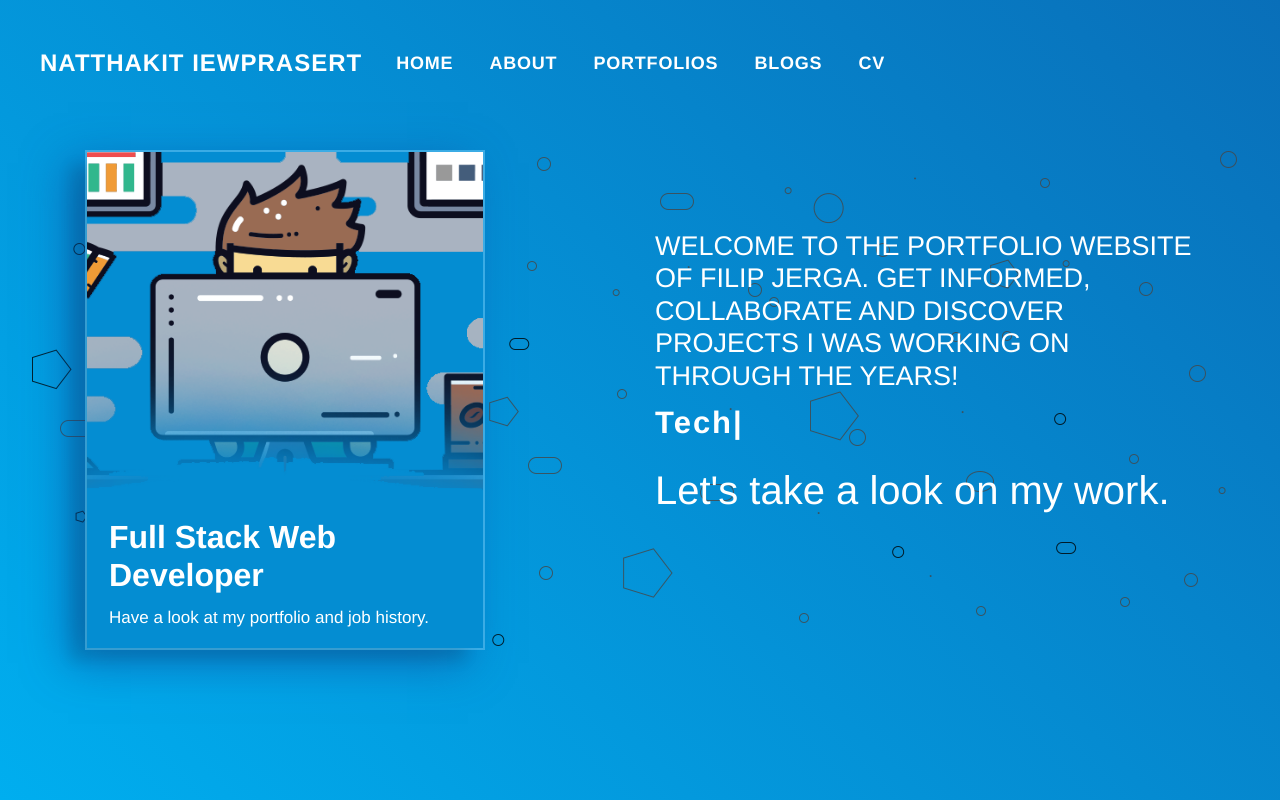
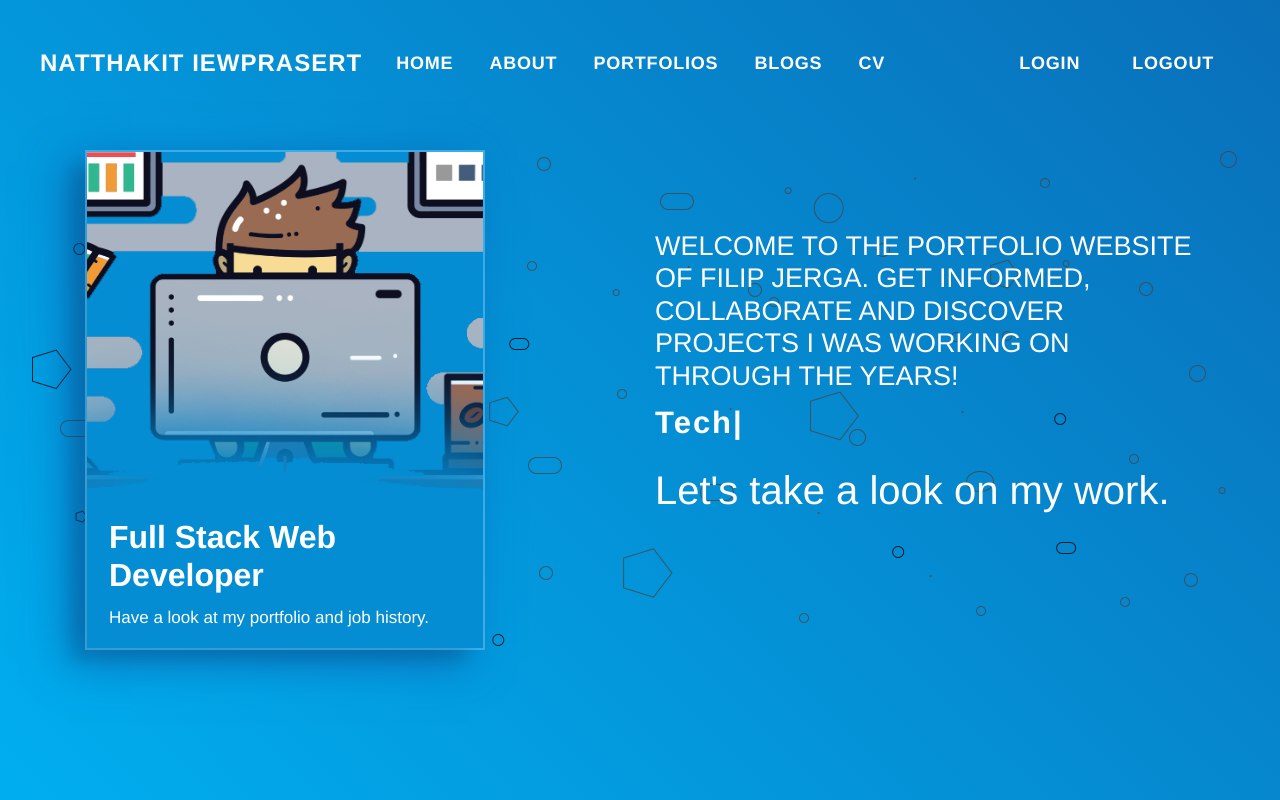
Before and after one commit to nonusae/natthakit-dev, a Next.js app: page / in a window 1280 px wide. Built offline with nearby package versions, Linux system fonts and the light colour scheme; a web font is replaced by a local one.

Commit message:
Add Login and Logout links

```diff
--- a/components/shared/Header.js
+++ b/components/shared/Header.js
@@ -3,14 +3,8 @@
   Collapse,
   Navbar,
   NavbarToggler,
-  NavbarBrand,
   Nav,
   NavItem,
-  UncontrolledDropdown,
-  DropdownToggle,
-  DropdownMenu,
-  DropdownItem,
-  NavbarText
 } from 'reactstrap';
 
 import Link from 'next/link';
@@ -31,6 +25,12 @@
       Natthakit Iewprasert
     </a>
   </Link>
+
+const LoginLink = () =>
+  <span className='nav-link port-navbar-link clickable'>Login</span>
+
+const LogoutLink = () =>
+  <span className='nav-link port-navbar-link clickable'>Logout</span>
 
 const Header = () => {
   const [isOpen, setIsOpen] = React.useState(false);
@@ -65,6 +65,15 @@
               <BsNavLink title='CV' href='/cv' />
             </NavItem>
           </Nav>
+
+          <Nav Navbar>
+            <NavItem className='port-navbar-item'>
+              <LoginLink />
+            </NavItem>
+            <NavItem className='port-navbar-item'>
+              <LogoutLink />
+            </NavItem>
+          </Nav>
         </Collapse>
       </Navbar>
     </div>
--- a/styles/main.scss
+++ b/styles/main.scss
@@ -24,3 +24,7 @@
 .absolute {
   position: absolute;
 }
+
+.clickable {
+  cursor: pointer;
+}
```
